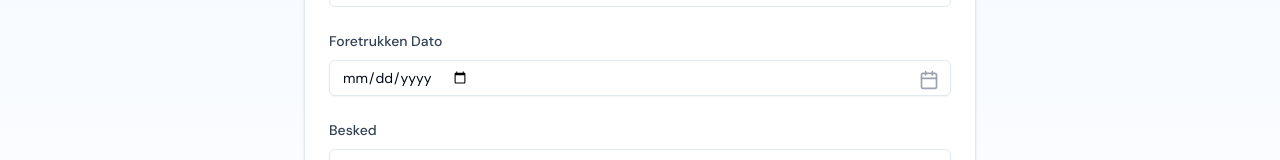
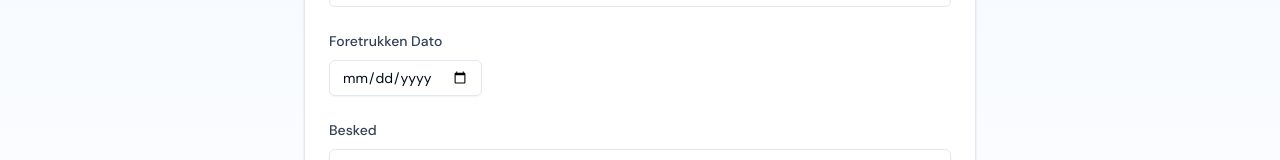
Before and after one commit to donxito/HyggeClean, a Next.js app: page /contact in a window 1280 px wide. Shown: the part 415-575 px from the top of the page. Built offline with nearby package versions, Linux system fonts and the light colour scheme; a web font is replaced by a local one.

Commit message:
chore: update form with calendar

```diff
--- a/src/components/contact/ContactForm.tsx
+++ b/src/components/contact/ContactForm.tsx
@@ -7,7 +7,7 @@ import { Button } from "@/components/ui/button";
 import { Input } from "@/components/ui/input";
 import { Label } from "@/components/ui/label";
 import { Textarea } from "@/components/ui/textarea";
-import { Calendar, Send, Loader2 } from "lucide-react";
+import { Send, Loader2 } from "lucide-react";
 import { useScrollAnimation } from "@/hooks/useScrollAnimation";
 
 export function ContactForm() {
@@ -156,9 +156,8 @@ export function ContactForm() {
                 name="preferredDate"
                 type="date"
                 required
-                className="w-full transition-all duration-200 hover:border-primary-300 focus:border-primary-500"
+                className="w-min transition-all duration-200 hover:border-primary-300 focus:border-primary-500"
               />
-              <Calendar className="absolute right-3 top-2.5 h-5 w-5 text-gray-400" />
             </div>
           </div>
 
```
Also changed, not shown: 1 other file (tests, documents, lock files or other folders).
